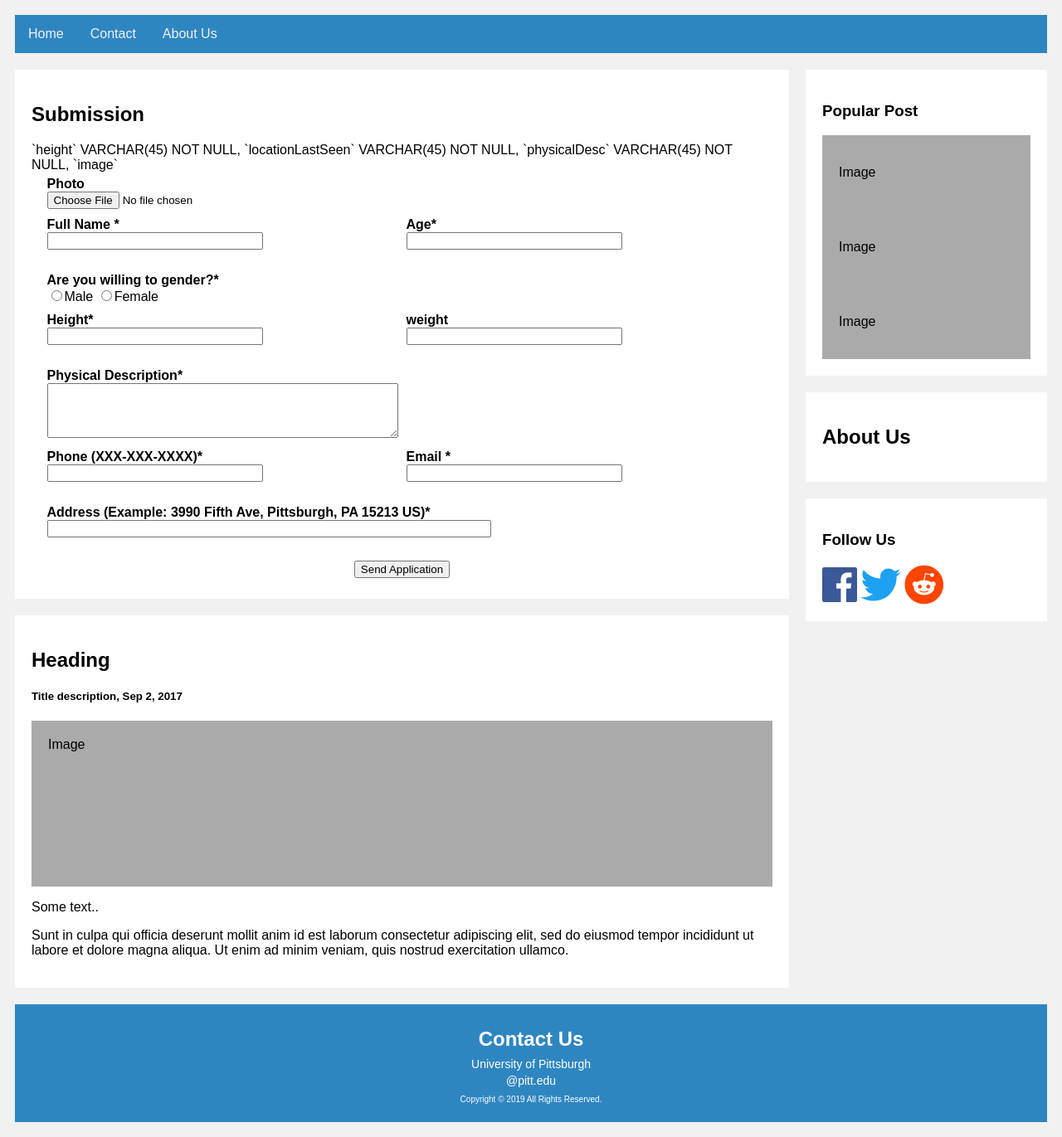
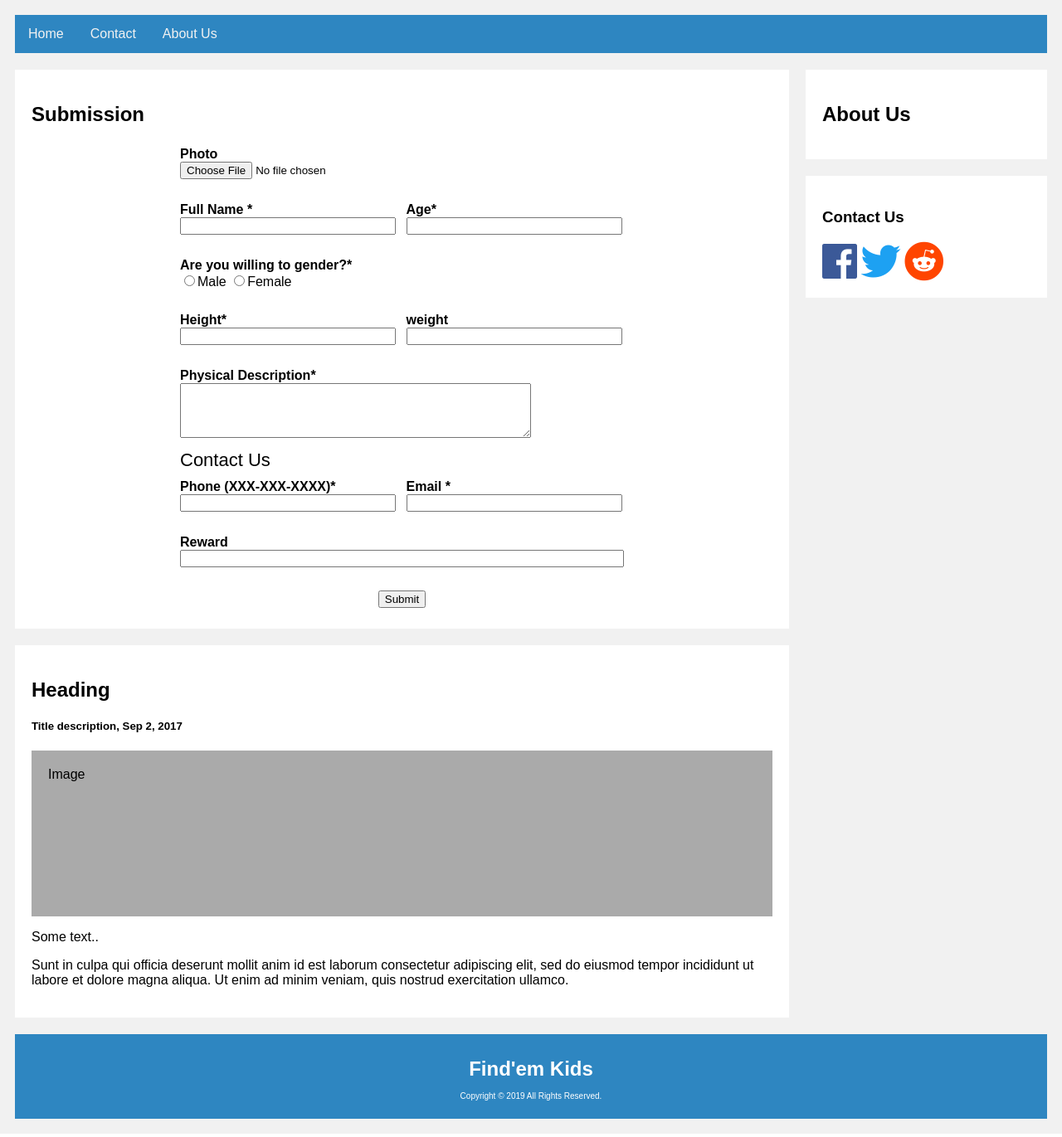
Before and after one commit to ABC101888/human, a PHP site: page / in a window 1280 px wide. Shown: the whole page at 83% size. Run offline with PHP 8.4, Linux system fonts and the light colour scheme.

Commit message:
Add files via upload

```diff
--- a/index.php
+++ b/index.php
@@ -21,12 +21,13 @@
 			<h2>Submission</h2>
 				<form method="post" action="<?php echo $_SERVER['PHP_SELF']; ?>">
 
-				<!––Enter in first name and last name of applicant-->
 				<table align="center" accesskey=""border="0" cellpadding="5" cellspacing="0">
 					<tr>
 						<td>
 							<label for="fName"><b>Photo<b/></label><br/>
 							<input type="file" name="pic" accept="image/*">
+							<br>
+							<br>
 						</td>
 					</tr>
 
@@ -44,26 +45,24 @@
 						</td>
 					</tr>
 
-					<!––Enter in name and DOB of applicant-->
 					<tr>
 						<td colspan="2">
 							<label for="gender"><b>Are you willing to gender?*</b></label><br/>
 							<input name="gender" type="radio" value="Yes" <?php if (isset($_POST['gender']) && $_POST['gender'] == "Yes") echo 'checked="checked"';?>>Male
 							<input name="gender" type="radio" value="No" <?php if (isset($_POST['gender']) && $_POST['gender'] == "No") echo 'checked="checked"';?>>Female
-							<?php if(isset($output['gender'])){echo "<font color='yellow'>".$output['gender']."</font>";}?><br/>
+							<?php if(isset($output['gender'])){echo "<font color='yellow'>".$output['gender']."</font>";}?>
+							<br/>
+							<br>
 						</td>
 					</tr>
 
-  `height` VARCHAR(45) NOT NULL,
-  `locationLastSeen` VARCHAR(45) NOT NULL,
-  `physicalDesc` VARCHAR(45) NOT NULL,
-  `image`
 					<tr>
 						<td>
 							<label for="height"><b>Height*</b></label><br/>
 							<input name="height" type="text" style="width: 260px" value="<?php if(isset($_POST['height'])){echo $_POST['height'];}?>"/><br/>
 							<?php if(isset($output['height'])){echo "<font color='yellow'>".$output['height']."</font>";} ?><br/>
 						</td>
+
 						<td>
 							<label for="weight"><b>weight</b></label><br/>
 							<input name="weight" type="text"  style="width: 260px" value="<?php if(isset($_POST['weight'])){echo $_POST['weight'];}?>"/><br/>
@@ -72,40 +71,43 @@
 					</tr>
 
 					<tr>
-						<td>
+						<td colspan="2">
 							<label for="height"><b>Physical Description*</b></label><br/>
 							<textarea rows="4" cols="50"></textarea>
 						</td>
 					</tr>
 
-					<!––Enter in applicant's Phone Number -->
 					<tr>
 						<td>
+							<span style="font-size:22px">Contact Us</span>
+						</td>
+					</tr>
+
+					<tr>
+						<td style="width: 50%">
 							<label for="Phone"><b>Phone (XXX-XXX-XXXX)*</b></label><br/>
 							<input name="Phone" type="text" style="width: 260px" value="<?php if(isset($_POST['Phone'])){echo $_POST['Phone'];}?>"/><br/>
 							<?php if(isset($output['Phone'])){echo "<font color='yellow'>".$output['Phone']."</font>";} ?><br/>
 						</td>
 
-					<!––Enter in applicant's Email-->
-						<td>
+						<td style="width: 50%">
 							<label for="Email_Address"><b>Email *</b></label><br/>
 							<input name="Email_Address" type="text"  style="width: 260px" value="<?php if(isset($_POST['Email_Address'])){echo $_POST['Email_Address'];}?>"/><br/>
 							<?php if(isset($output['Email_Address'])){echo "<font color='yellow'>".$output['Email_Address']."</font>";} ?><br/>
 						</td>
 					</tr>
 
-					<!––Enter in applicant's Address-->
 					<tr>
 						<td colspan="2">
-							<label for="Address"><b>Address (Example: 3990 Fifth Ave, Pittsburgh, PA 15213 US)*</b></label><br />
-							<input name="Address" type="text"  style="width: 535px" value="<?php if(isset($_POST['Address'])){echo $_POST['Address'];}?>"/><br/>
-							<?php if(isset($output['Address'])){echo "<font color='yellow'>".$output['Address']."</font>";}?><br/>
+							<label for="reward"><b>Reward</b></label><br />
+							<input name="reward" type="text"  style="width: 535px" value="<?php if(isset($_POST['reward'])){echo $_POST['reward'];}?>"/><br/>
+							<?php if(isset($output['reward'])){echo "<font color='yellow'>".$output['reward']."</font>";}?><br/>
 						</td>
 					</tr>
 
 					<tr>
 						<td colspan="2" style="text-align: center;">
-							<input name="submit" type="submit" value="Send Application"/>
+							<input name="submit" type="submit" class="registerbtn"/>
 						</td>
 					</tr>
 				</table>
@@ -125,18 +127,12 @@
 		</div>
 	  <div class="rightcolumn">
 		<div class="card">
-		  <h3>Popular Post</h3>
-		  <div class="fakeimg"><p>Image</p></div>
-		  <div class="fakeimg"><p>Image</p></div>
-		  <div class="fakeimg"><p>Image</p></div>
-		</div>
-		<div class="card">
 		  <h2 id="about">About Us</h2>
 		  <div></div>
 		  <p></p>
 		</div>
 		<div class="card">
-		  <h3>Follow Us</h3>
+		  <h3>Contact Us</h3>
 			<a href="#" class="facebook"><i class='fab fa-facebook' style='font-size:48px;color:#3b5998'></i></a>
 			<a href="#" class="twitter"><i class='fab fa-twitter' style='font-size:48px;color:#1da1f2'></i></a>
 			<a href="#" class="reddit"><i class='fab fa-reddit' style='font-size:48px;color:#ff4500'></i></a>
@@ -146,9 +142,7 @@
 
 <div class="footer">
 	<div style="text-align:center">
-		<h3 id="contact" style="font-size: 24px; margin:8px">Contact Us</h3>
-		<p style="font-size: 14px; margin:4px;">University of Pittsburgh</p>
-		<p style="font-size: 14px; margin:4px;"> @pitt.edu</p>
+		<h3 id="contact" style="font-size: 24px; margin:8px">Find'em Kids</h3>
 		<span class="footer_text" style="font-size: 10px;">Copyright © 2019 All Rights Reserved. </span>
 	</div>
 </div>
```
